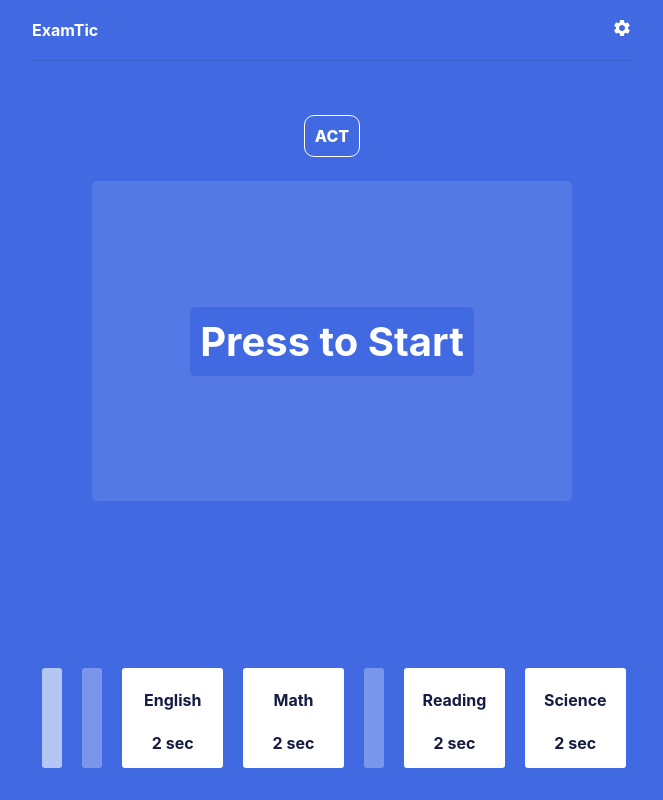
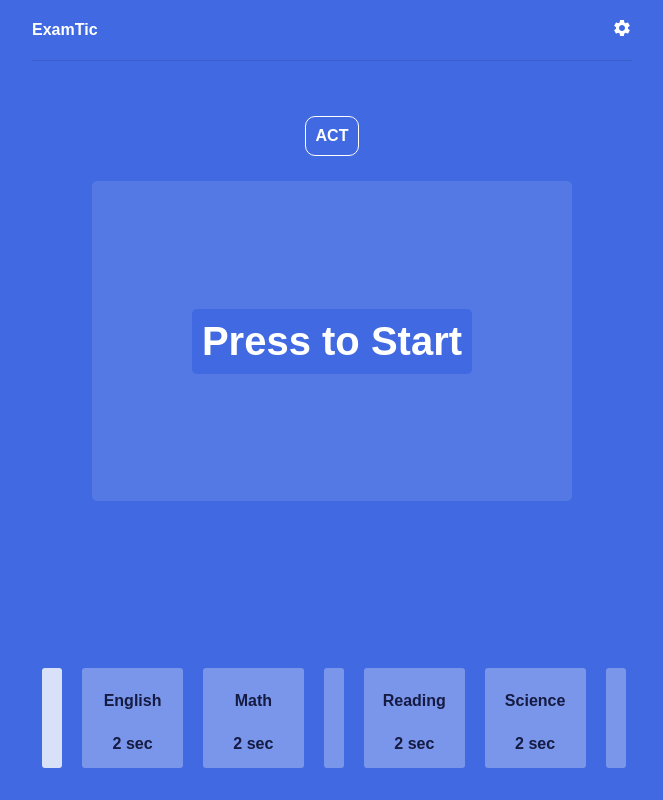
Before and after one commit to yongshn220/ExamClocker_frontend, a React (Create React App) app: page /home in a window 1280 px wide. Shown: the whole page, without its empty margins (308-971 px from the left). Built offline with nearby package versions, Linux system fonts and the light colour scheme.

Commit message:
Add Ready time before subject

```diff
--- a/src/index.css
+++ b/src/index.css
@@ -6,6 +6,7 @@ body {
   -webkit-font-smoothing: antialiased;
   -moz-osx-font-smoothing: grayscale;
   color: white;
+  font-family: 'Arial', monospace;
 }
 
 code {
--- a/src/pages/timer/ExamTimer.js
+++ b/src/pages/timer/ExamTimer.js
@@ -4,26 +4,39 @@ import ExamSchedule from "./ExamSchedule";
 import {ACTSchedules, TaskType} from '../../util/examSubjects'
 import {selectedTaskIdAtom, selectedExamAtom} from "../../recoil/timerState";
 import {useRecoilState, useRecoilValue} from "recoil";
-import {optAutoStartNextAtom} from "../../recoil/settingOptionState";
+import {optAutoStartNextAtom, optReadyTimeAtom} from "../../recoil/settingOptionState";
 import {TimerDisplay} from "./TimerDisplay";
 
 const Action = {
-  SET_TIME_LEFT: "set_time_left",
+  TICK_TIME_LEFT: "tick_time_left",
+  TICK_READY_TIME_LEFT: "tick_ready_time_left",
   TOGGLE_TIMER: "toggle_timer",
   NEXT_SUBJECT: "next_subject",
   ACTIVE_SUBJECT_CHANGE: "active_subject_chane",
 }
 
+
+function getNextTimerOnState(type, timeLeft, subjectId, optAutoStartNext) {
+  if (type === TaskType.PREP)
+    return true
+  if (timeLeft < 0)
+    return optAutoStartNext
+  return false
+}
+
 export default function ExamTimer() {
   const subjects = useRecoilValue(selectedExamAtom);
   const optAutoStartNext = useRecoilValue(optAutoStartNextAtom)
+  const optReadyTime = useRecoilValue(optReadyTimeAtom)
   const [selectedSubjectId, setSelectedSubjectId] = useRecoilState(selectedTaskIdAtom);
 
   const [timerState, setTimerState] = useState({
     timeLeft: 0,
     timerOn: false,
+    readyTimeLeft: optReadyTime,
+    isReadyPhase: optReadyTime > 0,
   });
-  const { timeLeft, timerOn } = timerState
+  const { timeLeft, timerOn, readyTimeLeft, isReadyPhase } = timerState
 
   const timeRef = useRef(null)
   const activeSubject = useMemo(() => subjects[selectedSubjectId], [subjects, selectedSubjectId])
@@ -31,52 +44,62 @@ export default function ExamTimer() {
   const reducer = useCallback((action) => {
     const payload = action.payload
     switch(action.type) {
-      case Action.SET_TIME_LEFT:
-        console.log(1)
+      case Action.TICK_TIME_LEFT:
         return setTimerState(prev => ({...prev, timeLeft: prev.timeLeft - 1}));
 
+      case Action.TICK_READY_TIME_LEFT:
+        return setTimerState(prev => ({...prev, readyTimeLeft: prev.readyTimeLeft - 1}))
+
       case Action.TOGGLE_TIMER:
-        console.log(2)
         return setTimerState(prev => ({...prev, timerOn: !prev.timerOn}));
 
       case Action.NEXT_SUBJECT:
-        console.log(3)
         return setSelectedSubjectId((prev) => (prev < subjects.length-1)? prev+1 : prev)
 
       case Action.ACTIVE_SUBJECT_CHANGE:
-        console.log(4)
         return setTimerState(prev => {
-          let activeSubject = payload.activeSubject
-
-          let timerOn;
-          if (activeSubject.type === TaskType.PREP)                     timerOn = true
-          else if (prev.timeLeft < 0 && activeSubject.subjectId === 1)  timerOn = true
-          else if (prev.timeLeft < 0)                                   timerOn = optAutoStartNext
-          else                                                          timerOn = false
-
-          return {...prev, timeLeft: activeSubject.duration, timerOn: timerOn}
+          const activeSubject = payload.activeSubject
+          const timerOn = getNextTimerOnState(activeSubject.type, prev.timeLeft, activeSubject.subjectId, optAutoStartNext)
+          const isReadyPhase = (activeSubject.type === TaskType.SUBJECT && optReadyTime>0)
+          return {...prev, timeLeft: activeSubject.duration, timerOn: timerOn, readyTimeLeft: optReadyTime, isReadyPhase: isReadyPhase}
         })
 
       default: return;
     }
-  }, [optAutoStartNext, setSelectedSubjectId, subjects.length])
+  }, [optAutoStartNext, setSelectedSubjectId, subjects.length, optReadyTime])
 
   // On Timer On or Off
   useEffect(() => {
-    if (timerOn && timeLeft > -1) {
+    if (timerOn && isReadyPhase && readyTimeLeft > 0) {
       timeRef.current = setInterval(() => {
-        reducer({ type: Action.SET_TIME_LEFT, payload: null})
+        reducer({ type: Action.TICK_READY_TIME_LEFT, payload: null})
       }, 1000);
     }
-    else {
-      clearInterval(timeRef.current);
+    else if (timerOn && timeLeft > -1) {
+      timeRef.current = setInterval(() => {
+        reducer({ type: Action.TICK_TIME_LEFT, payload: null})
+      }, 1000);
     }
+    else clearInterval(timeRef.current);
+
     return () => clearInterval(timeRef.current);
-  }, [reducer, timerOn]);
+  }, [isReadyPhase, readyTimeLeft, timeLeft, reducer, timerOn]);
+
+  // Switch to exam timer when preparation time is over
+  useEffect(() => {
+    if (isReadyPhase && readyTimeLeft <= 0) {
+      setTimerState(prev => ({
+        ...prev,
+        isReadyPhase: false,
+        timeLeft: activeSubject.duration,
+        timerOn: true
+      }));
+    }
+  }, [readyTimeLeft, isReadyPhase, activeSubject.duration]);
 
   // On Time Over
   useEffect(() => {
-    if (timeLeft < 0)
+    if (timeLeft < 0 && activeSubject.type !== TaskType.BEGIN)
       reducer({type: Action.NEXT_SUBJECT, payload: null})
   }, [reducer, timeLeft]);
 
@@ -85,13 +108,19 @@ export default function ExamTimer() {
     reducer({type: Action.ACTIVE_SUBJECT_CHANGE, payload: {activeSubject: activeSubject}})
   }, [reducer, activeSubject])
 
-
   return (
     <TimerBase>
       <ExamTitleBox>
         <ExamTitle>ACT</ExamTitle>
       </ExamTitleBox>
-      <TimerDisplay reducer={reducer} action={Action} activeSubject={activeSubject} timeLeft={timeLeft} timerOn={timerOn} />
+      <TimerDisplay
+        reducer={reducer}
+        action={Action}
+        activeSubject={activeSubject}
+        timeLeft={isReadyPhase ? readyTimeLeft : timeLeft}
+        timerOn={timerOn}
+        isReadyPhase={isReadyPhase}
+      />
       <ExamSchedule schedules={ACTSchedules}/>
     </TimerBase>
   )
--- a/src/pages/timer/ScheduleBegin.js
+++ b/src/pages/timer/ScheduleBegin.js
@@ -1,28 +1,31 @@
 import React from "react";
 import {styled} from "@mui/material/styles";
-import {useSetRecoilState} from "recoil";
+import {useRecoilState} from "recoil";
 import {selectedTaskIdAtom} from "../../recoil/timerState";
+import {COLOR} from "../../util/utils";
 
 
 export default function ScheduleBegin({schedule}) {
-  const setSelectedTaskId = useSetRecoilState(selectedTaskIdAtom)
+  const [selectedTaskId, setSelectedTaskId] = useRecoilState(selectedTaskIdAtom)
+
+  const bgColor = (selectedTaskId === schedule.id)? COLOR.transparentWhite80 : COLOR.transparentWhite30
 
   function handleClick() {
     setSelectedTaskId(schedule.id)
   }
 
   return (
-    <Base onClick={handleClick}>
+    <Base onClick={handleClick} bgColor={bgColor}>
     </Base>
   )
 }
 
-const Base = styled('div')({
+const Base = styled('div')(({bgColor}) => ({
   height:'70%',
   aspectRatio: '0.2/1',
   marginLeft:'1rem',
   marginRight:'1rem',
   borderRadius:'3px',
-  backgroundColor:'rgba(255,255,255,0.62)',
+  backgroundColor: bgColor,
   cursor:'pointer',
-});
+}));
--- a/src/pages/timer/ScheduleBreak.js
+++ b/src/pages/timer/ScheduleBreak.js
@@ -1,28 +1,31 @@
 import React from "react";
 import {styled} from "@mui/material/styles";
-import {useSetRecoilState} from "recoil";
+import {useRecoilState} from "recoil";
 import {selectedTaskIdAtom} from "../../recoil/timerState";
+import {COLOR} from "../../util/utils";
 
 
 export default function ScheduleBreak({schedule}) {
-  const setSelectedTaskId = useSetRecoilState(selectedTaskIdAtom)
+  const [selectedTaskId, setSelectedTaskId] = useRecoilState(selectedTaskIdAtom)
+
+  const bgColor = (selectedTaskId === schedule.id)? COLOR.transparentWhite80 : COLOR.transparentWhite30
 
   function handleClick() {
     setSelectedTaskId(schedule.id)
   }
 
   return (
-    <Base onClick={handleClick}>
+    <Base onClick={handleClick} bgColor={bgColor}>
     </Base>
   )
 }
 
-const Base = styled('div')({
+const Base = styled('div')(({bgColor}) => ({
   height:'70%',
   aspectRatio: '0.2/1',
   marginLeft:'1rem',
   marginRight:'1rem',
   borderRadius:'3px',
-  backgroundColor:'rgba(255,255,255,0.3)',
+  backgroundColor: bgColor,
   cursor:'pointer',
-});
+}));
--- a/src/pages/timer/ScheduleEnd.js
+++ b/src/pages/timer/ScheduleEnd.js
@@ -1,28 +1,31 @@
 import React from "react";
 import {styled} from "@mui/material/styles";
-import {useSetRecoilState} from "recoil";
+import {useRecoilState} from "recoil";
 import {selectedTaskIdAtom} from "../../recoil/timerState";
+import {COLOR} from "../../util/utils";
 
 
 export default function ScheduleEnd({schedule}) {
-  const setSelectedTaskId = useSetRecoilState(selectedTaskIdAtom)
+  const [selectedTaskId, setSelectedTaskId] = useRecoilState(selectedTaskIdAtom)
+
+  const bgColor = (selectedTaskId === schedule.id)? COLOR.transparentWhite80 : COLOR.transparentWhite30
 
   function handleClick() {
     setSelectedTaskId(schedule.id)
   }
 
   return (
-    <Base onClick={handleClick}>
+    <Base onClick={handleClick} bgColor={bgColor}>
     </Base>
   )
 }
 
-const Base = styled('div')({
+const Base = styled('div')(({bgColor}) => ({
   height:'70%',
   aspectRatio: '0.2/1',
   marginLeft:'1rem',
   marginRight:'1rem',
   borderRadius:'3px',
-  backgroundColor:'rgba(255,255,255,0.62)',
+  backgroundColor: bgColor,
   cursor:'pointer',
-});
+}));
--- a/src/pages/timer/ScheduleSubject.js
+++ b/src/pages/timer/ScheduleSubject.js
@@ -1,11 +1,14 @@
 import React from "react";
 import {styled} from "@mui/material/styles";
-import {useSetRecoilState} from "recoil";
+import {useRecoilState} from "recoil";
 import {selectedTaskIdAtom} from "../../recoil/timerState";
+import {COLOR} from "../../util/utils";
 
 
 export default function ScheduleSubject({schedule}) {
-  const setSelectedTaskId = useSetRecoilState(selectedTaskIdAtom)
+  const [selectedTaskId, setSelectedTaskId] = useRecoilState(selectedTaskIdAtom)
+
+  const bgColor = (selectedTaskId === schedule.id)? COLOR.transparentWhite80 : COLOR.transparentWhite30
 
   function getDurationText(duration) {
     if (duration >= 60) {
@@ -21,7 +24,7 @@ export default function ScheduleSubject({schedule}) {
   }
 
   return (
-    <Base onClick={handleClick}>
+    <Base onClick={handleClick} bgColor={bgColor}>
       <SubjectName>
         {schedule.name}
       </SubjectName>
@@ -33,7 +36,7 @@ export default function ScheduleSubject({schedule}) {
 }
 
 
-const Base = styled('div')({
+const Base = styled('div')(({bgColor}) => ({
   display:'flex',
   flexDirection:'column',
   justifyContent:'center',
@@ -43,10 +46,10 @@ const Base = styled('div')({
   marginLeft:'1rem',
   marginRight:'1rem',
   borderRadius:'3px',
-  backgroundColor:'white',
+  backgroundColor: bgColor,
   color:'#151b42',
   cursor:'pointer',
-});
+}));
 
 const SubjectName = styled('div')({
   display:'flex',
--- a/src/pages/timer/TimerDisplay.js
+++ b/src/pages/timer/TimerDisplay.js
@@ -13,7 +13,7 @@ const formatTime = (time) => {
   return `${minutes}:${seconds < 10 ? '0' : ''}${seconds}`;
 };
 
-export function TimerDisplay({reducer, action, activeSubject, timeLeft, timerOn}) {
+export function TimerDisplay({reducer, action, activeSubject, timeLeft, timerOn, isReadyPhase}) {
   function toggleTimer() {
     reducer({type: action.TOGGLE_TIMER, payload: null})
   }
@@ -27,9 +27,10 @@ export function TimerDisplay({reducer, action, activeSubject, timeLeft, timerOn}
   }
 
   function TaskTimer() {
+    const SubjectName = (isReadyPhase)? `Ready for ${activeSubject.name}` : activeSubject.name
     return (
       <>
-        <TSubjectName>{activeSubject.name}</TSubjectName>
+        <TSubjectName>{SubjectName}</TSubjectName>
         <Time>{formatTime(timeLeft)}</Time>
         <PlayButton onClick={toggleTimer}>
           {
--- a/src/recoil/settingOptionState.js
+++ b/src/recoil/settingOptionState.js
@@ -3,7 +3,7 @@ import {atom} from "recoil";
 
 export const optAutoStartNextAtom = atom({
   key: 'opAutoStartNextAtom',
-  default: false,
+  default: true,
 })
 
 export const optReadyTimeAtom = atom({
--- a/src/util/utils.js
+++ b/src/util/utils.js
@@ -1,6 +1,9 @@
 
 export const COLOR = {
   blue: "#4169e1",
+  transparentWhite30: "rgba(255,255,255,0.3)",
+  transparentWhite50: "rgba(255,255,255,0.5)",
+  transparentWhite80: "rgba(255,255,255,0.8)",
 }
 
 
```
Also changed, not shown: src/util/examSubjects.js (+9 -10 lines).
